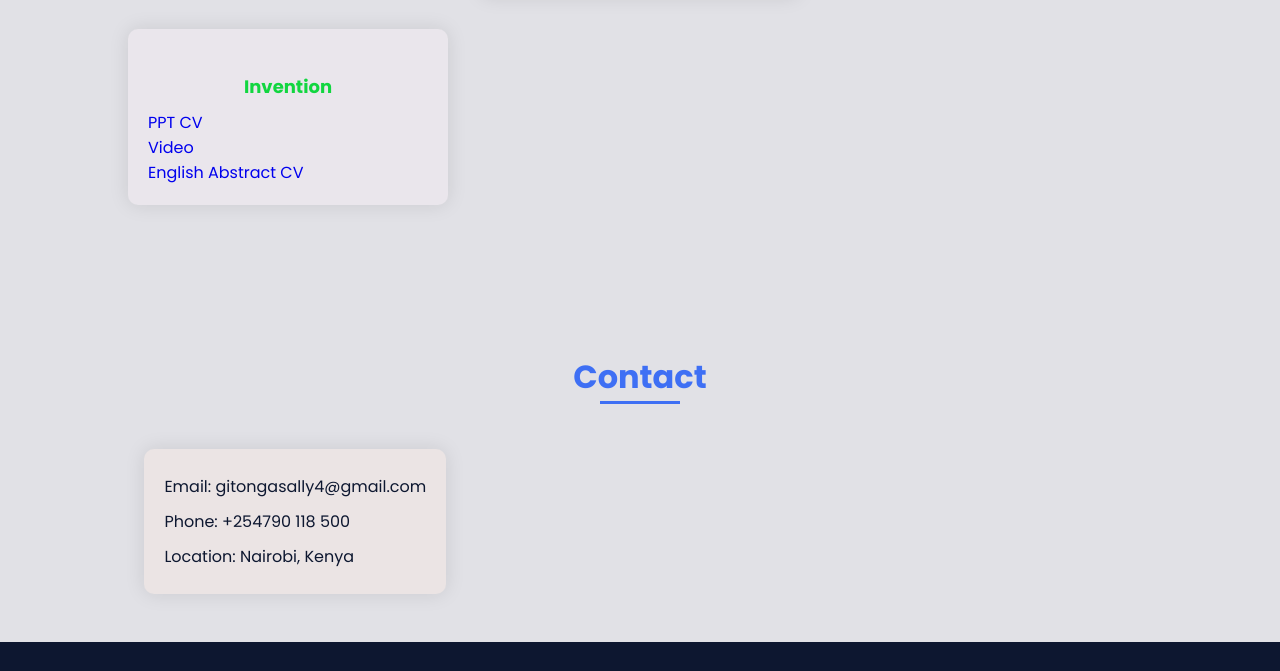
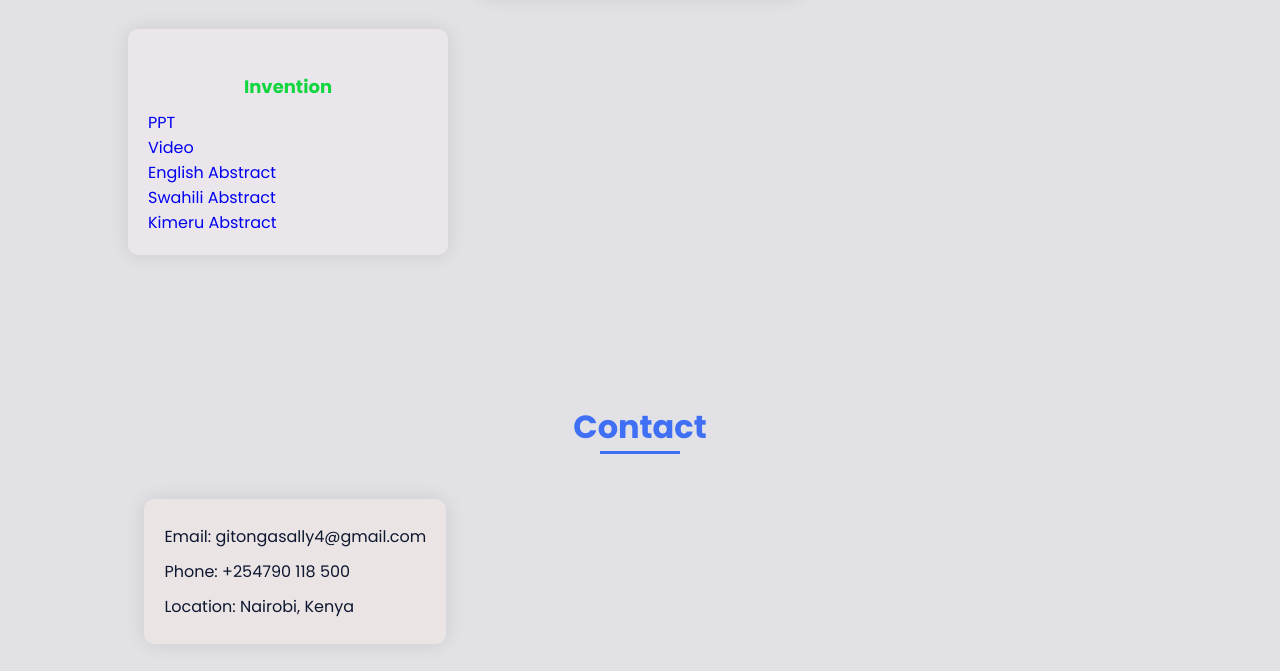
Before and after one commit to KageniSally/MyPortfolio, a plain HTML site: page index.html in a window 1280 px wide. Shown: the part 3829-4500 px from the top of the page. Drawn offline with nearby package versions, Linux system fonts and the light colour scheme; a script that the page names is missing; files whose address does not match are found by name.

Commit message:
Update index.html

```diff
--- a/index.html
+++ b/index.html
@@ -296,10 +296,12 @@
                 </div>
                 <div class="col-md-12 mt-4 mt-md-0 icon-box card" data-aos="fade-up" data-aos-delay="100">
                     <h4 style="text-align: center;" class="card__title">Invention</h4>
-                    <p><a href="https://drive.google.com/file/d/1w_sTozBFX_mqu5OGusk8v6b9m-1gl9Pj/view?usp=drive_link">PPT                            CV</a></p>
+                    <p><a href="https://drive.google.com/file/d/1w_sTozBFX_mqu5OGusk8v6b9m-1gl9Pj/view?usp=drive_link">PPT </a></p>
                     <p><a href="https://drive.google.com/file/d/1ibDCGUOmBNwslJfBBYTKTebVTR-5Mxy_/view?usp=drive_link">Video
                             </a></p>
-                    <p><a href="https://drive.google.com/file/d/1NX2UAv--vy1X_z_N878JJj4-q2A87jEw/view?usp=drive_link">English Abstract                            CV</a></p>
+                    <p><a href="https://drive.google.com/file/d/1NX2UAv--vy1X_z_N878JJj4-q2A87jEw/view?usp=drive_link">English Abstract</a></p>
+                    <p><a href="https://drive.google.com/file/d/11inBkDzt2QLcRR3LpNDnhjg6yycLD6W-/view?usp=drive_link">Swahili Abstract</a></p>
+                    <p><a href="https://drive.google.com/file/d/1391cKqnjplpF_mY7ikc_NNXm6rYTNFSK/view?usp=drive_link">Kimeru Abstract</a></p>
                 </div>
             </div>
         </section>
```
